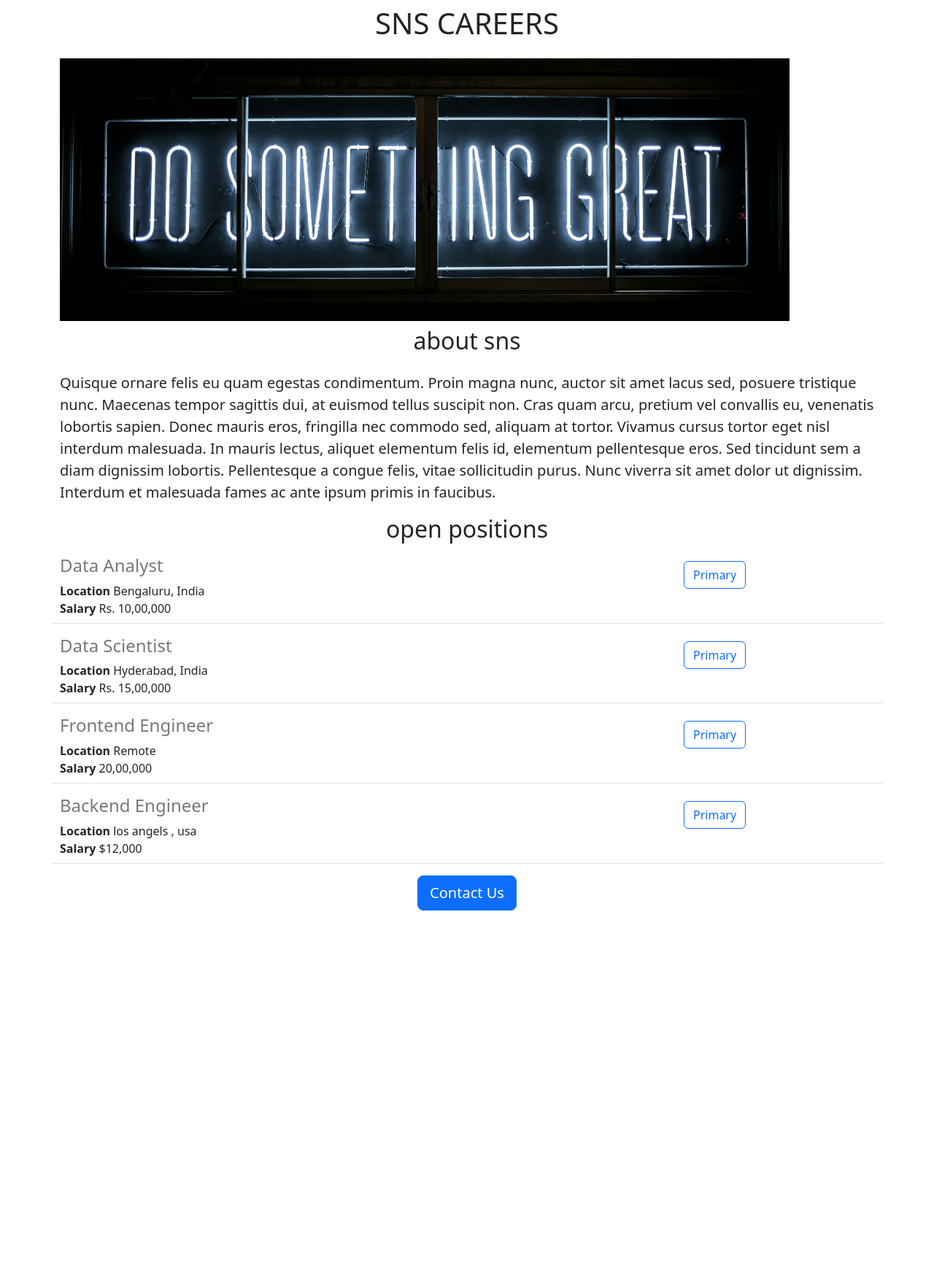
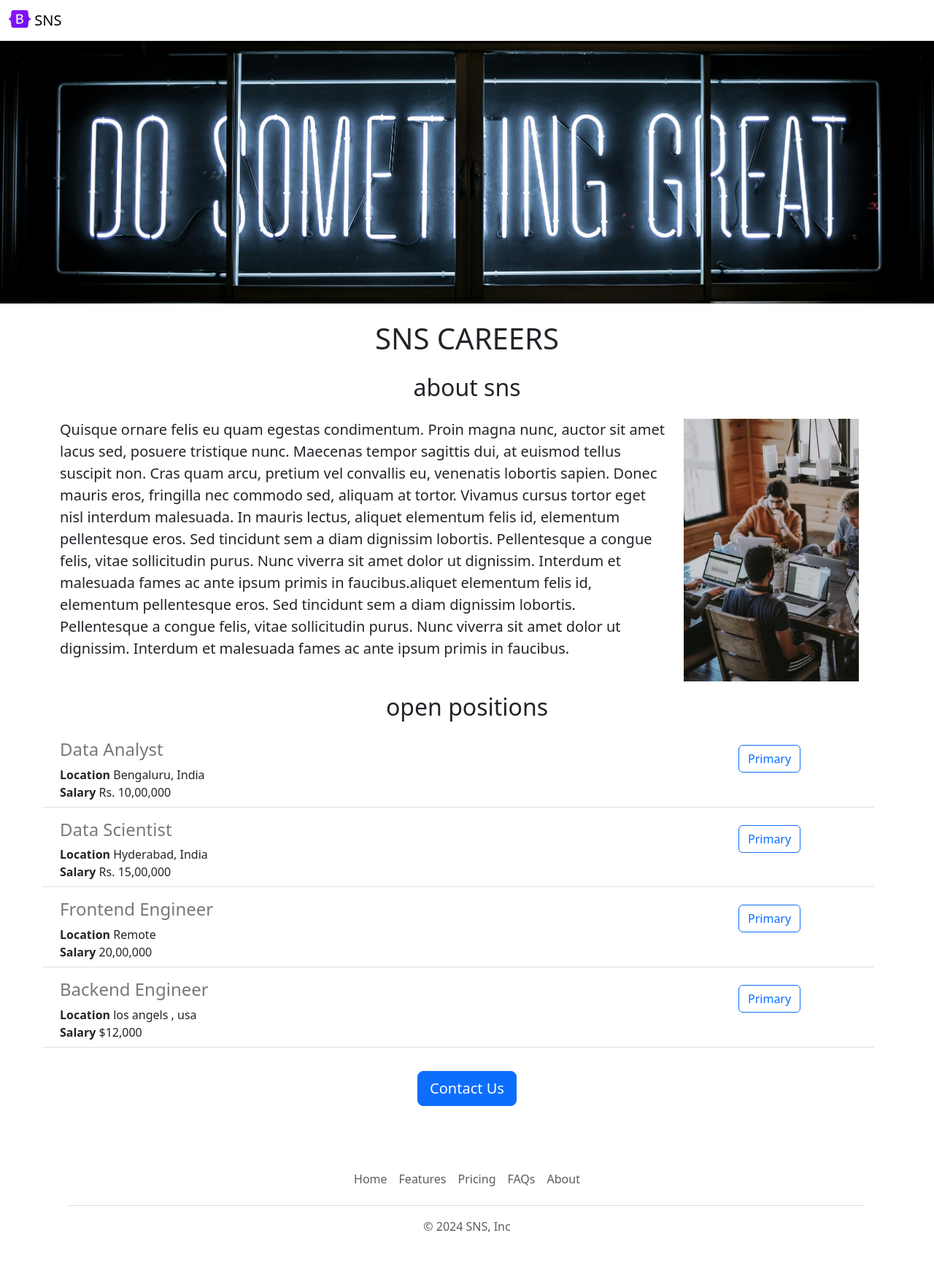
Before and after one commit to Sainath944/first-flask-project, a Flask app: page / in a window 1280 px wide. Shown: the whole page at 73% size. Before the commit the page ends 1248 px from the top, so only its background shows below. Run offline with Flask 3, Linux system fonts and the light colour scheme.

Commit message:
added some more aesthetics

```diff
--- /dev/null
+++ b/templates/footer.html
@@ -0,0 +1,14 @@
+<div class="b-example-divider"></div>
+
+<div class="container">
+  <footer class="py-3 my-4">
+    <ul class="nav justify-content-center border-bottom pb-3 mb-3">
+      <li class="nav-item"><a href="#" class="nav-link px-2 text-body-secondary">Home</a></li>
+      <li class="nav-item"><a href="#" class="nav-link px-2 text-body-secondary">Features</a></li>
+      <li class="nav-item"><a href="#" class="nav-link px-2 text-body-secondary">Pricing</a></li>
+      <li class="nav-item"><a href="#" class="nav-link px-2 text-body-secondary">FAQs</a></li>
+      <li class="nav-item"><a href="#" class="nav-link px-2 text-body-secondary">About</a></li>
+    </ul>
+    <p class="text-center text-body-secondary">&copy; 2024 SNS, Inc</p>
+  </footer>
+</div>
--- a/templates/home.html
+++ b/templates/home.html
@@ -12,19 +12,29 @@
       #banner{
         height: 360px;
         object-fit:cover;
+        margin-bottom:16px;
       }
     </style>
   </head>
   <body>
+    <div>
+      {% include 'nav.html' %}
+    </div>
+    <img class="img-fluid" id="banner" src ="static/banner.jpg" height=400 width=100% >
     <div class="container">
     <h1 class="text-center mt-2 mb-4">{{company_name}} CAREERS</h1>
-    <img class="img-fluid" id="banner" src ="https://9e2ea630-84d4-484f-b6ca-218b624bd6c8-00-2fe3x3j4df09o.pike.replit.dev/static/banner.jpg" height=400 width=1000 >
     <h2 class="text-center mt-2 mb-4">
       about sns
     </h2>
+      <div class="row">
+        <div class="col-md-9">
     <p class="lead">
-      Quisque ornare felis eu quam egestas condimentum. Proin magna nunc, auctor sit amet lacus sed, posuere tristique nunc. Maecenas tempor sagittis dui, at euismod tellus suscipit non. Cras quam arcu, pretium vel convallis eu, venenatis lobortis sapien. Donec mauris eros, fringilla nec commodo sed, aliquam at tortor. Vivamus cursus tortor eget nisl interdum malesuada. In mauris lectus, aliquet elementum felis id, elementum pellentesque eros. Sed tincidunt sem a diam dignissim lobortis. Pellentesque a congue felis, vitae sollicitudin purus. Nunc viverra sit amet dolor ut dignissim. Interdum et malesuada fames ac ante ipsum primis in faucibus.
+      Quisque ornare felis eu quam egestas condimentum. Proin magna nunc, auctor sit amet lacus sed, posuere tristique nunc. Maecenas tempor sagittis dui, at euismod tellus suscipit non. Cras quam arcu, pretium vel convallis eu, venenatis lobortis sapien. Donec mauris eros, fringilla nec commodo sed, aliquam at tortor. Vivamus cursus tortor eget nisl interdum malesuada. In mauris lectus, aliquet elementum felis id, elementum pellentesque eros. Sed tincidunt sem a diam dignissim lobortis. Pellentesque a congue felis, vitae sollicitudin purus. Nunc viverra sit amet dolor ut dignissim. Interdum et malesuada fames ac ante ipsum primis in faucibus.aliquet elementum felis id, elementum pellentesque eros. Sed tincidunt sem a diam dignissim lobortis. Pellentesque a congue felis, vitae sollicitudin purus. Nunc viverra sit amet dolor ut dignissim. Interdum et malesuada fames ac ante ipsum primis in faucibus.
     </p>
+        </div>
+        <div class="col-3 d-none d-md-block">
+        <img class="img-fluid" id="banner" src ="/static/people.avif">
+      </div>
     <h2 class="text-center">
       open positions
     </h2>
@@ -37,5 +47,6 @@
     <button class="btn btn-primary btn-lg">Contact Us</button>
         </div>
     </div>
+    {% include 'footer.html' %}
   </body>
 </html>
--- a/templates/jobitem.html
+++ b/templates/jobitem.html
@@ -1,5 +1,5 @@
 <div class="border-bottom row" style="margin-bottom:16px; padding-bottom:8px;">
-  <div class="col-9">
+  <div class="col-10">
   <h4 style="color:rgb(120 , 120 , 120); margin-bottom4px;">
   {{ job['title'] }}
   </h4>
@@ -13,7 +13,7 @@
   {% endif %}
   </div>
 
-  <div class="col-3" style="margin-top:8px;">
+  <div class="col-2" style="margin-top:8px;">
    <button type="button" class="btn btn-outline-primary">Primary</button>
   </div>
 </div>
--- /dev/null
+++ b/templates/nav.html
@@ -0,0 +1,73 @@
+<!-- <!-- <header class="p-3 text-bg-dark">
+  <div class="container">
+    <div class="d-flex flex-wrap align-items-center justify-content-center justify-content-lg-start">
+      <a href="/" class="d-flex align-items-center mb-2 mb-lg-0 text-white text-decoration-none">
+        <svg class="bi me-2" width="40" height="32" role="img" aria-label="Bootstrap"><use xlink:href="#bootstrap"/></svg>
+      </a>
+
+      <ul class="nav col-12 col-lg-auto me-lg-auto mb-2 justify-content-center mb-md-0">
+        <li><a href="#" class="nav-link px-2 text-secondary">Home</a></li>
+        <li><a href="#" class="nav-link px-2 text-white">Features</a></li>
+        <li><a href="#" class="nav-link px-2 text-white">Pricing</a></li>
+        <li><a href="#" class="nav-link px-2 text-white">FAQs</a></li>
+        <li><a href="#" class="nav-link px-2 text-white">About</a></li>
+      </ul>
+
+      <form class="col-12 col-lg-auto mb-3 mb-lg-0 me-lg-3" role="search">
+        <input type="search" class="form-control form-control-dark text-bg-dark" placeholder="Search..." aria-label="Search">
+      </form>
+
+      <div class="text-end">
+        <button type="button" class="btn btn-outline-light me-2">Login</button>
+        <button type="button" class="btn btn-warning">Sign-up</button>
+      </div>
+    </div>
+  </div>
+</header> -->
+
+
+
+
+<!-- <header class="p-3 mb-3 border-bottom">
+  <div class="container">
+    <div class="d-flex flex-wrap align-items-center justify-content-center justify-content-lg-start">
+      <a href="/" class="d-flex align-items-center mb-2 mb-lg-0 link-body-emphasis text-decoration-none">
+        <svg class="bi me-2" width="40" height="32" role="img" aria-label="Bootstrap"><use xlink:href="#bootstrap"/></svg>
+      </a>
+
+      <ul class="nav col-12 col-lg-auto me-lg-auto mb-2 justify-content-center mb-md-0">
+        <li><a href="#" class="nav-link px-2 link-secondary">Overview</a></li>
+        <li><a href="#" class="nav-link px-2 link-body-emphasis">Inventory</a></li>
+        <li><a href="#" class="nav-link px-2 link-body-emphasis">Customers</a></li>
+        <li><a href="#" class="nav-link px-2 link-body-emphasis">Products</a></li>
+      </ul>
+
+      <form class="col-12 col-lg-auto mb-3 mb-lg-0 me-lg-3" role="search">
+        <input type="search" class="form-control" placeholder="Search..." aria-label="Search">
+      </form>
+
+      <div class="dropdown text-end">
+        <a href="#" class="d-block link-body-emphasis text-decoration-none dropdown-toggle" data-bs-toggle="dropdown" aria-expanded="false">
+          <img src="https://github.com/mdo.png" alt="mdo" width="32" height="32" class="rounded-circle">
+        </a>
+        <ul class="dropdown-menu text-small">
+          <li><a class="dropdown-item" href="#">New project...</a></li>
+          <li><a class="dropdown-item" href="#">Settings</a></li>
+          <li><a class="dropdown-item" href="#">Profile</a></li>
+          <li><hr class="dropdown-divider"></li>
+          <li><a class="dropdown-item" href="#">Sign out</a></li>
+        </ul>
+      </div>
+    </div>
+  </div>
+</header> -->
+
+<nav class="navbar shadow-sm fixed-top bg-white">
+  <div class="container-fluid">
+    <a class="navbar-brand" href="#">
+      <img src="/static/sns-logo.svg" alt="Logo" width="30" height="24" class="d-inline-block align-text-top">
+      SNS
+    </a>
+  </div>
+</nav>
+<div style="height:56px"></div>
```
Also changed, not shown: static/people.avif (added), static/sns-logo.svg (added), 1 other file.
